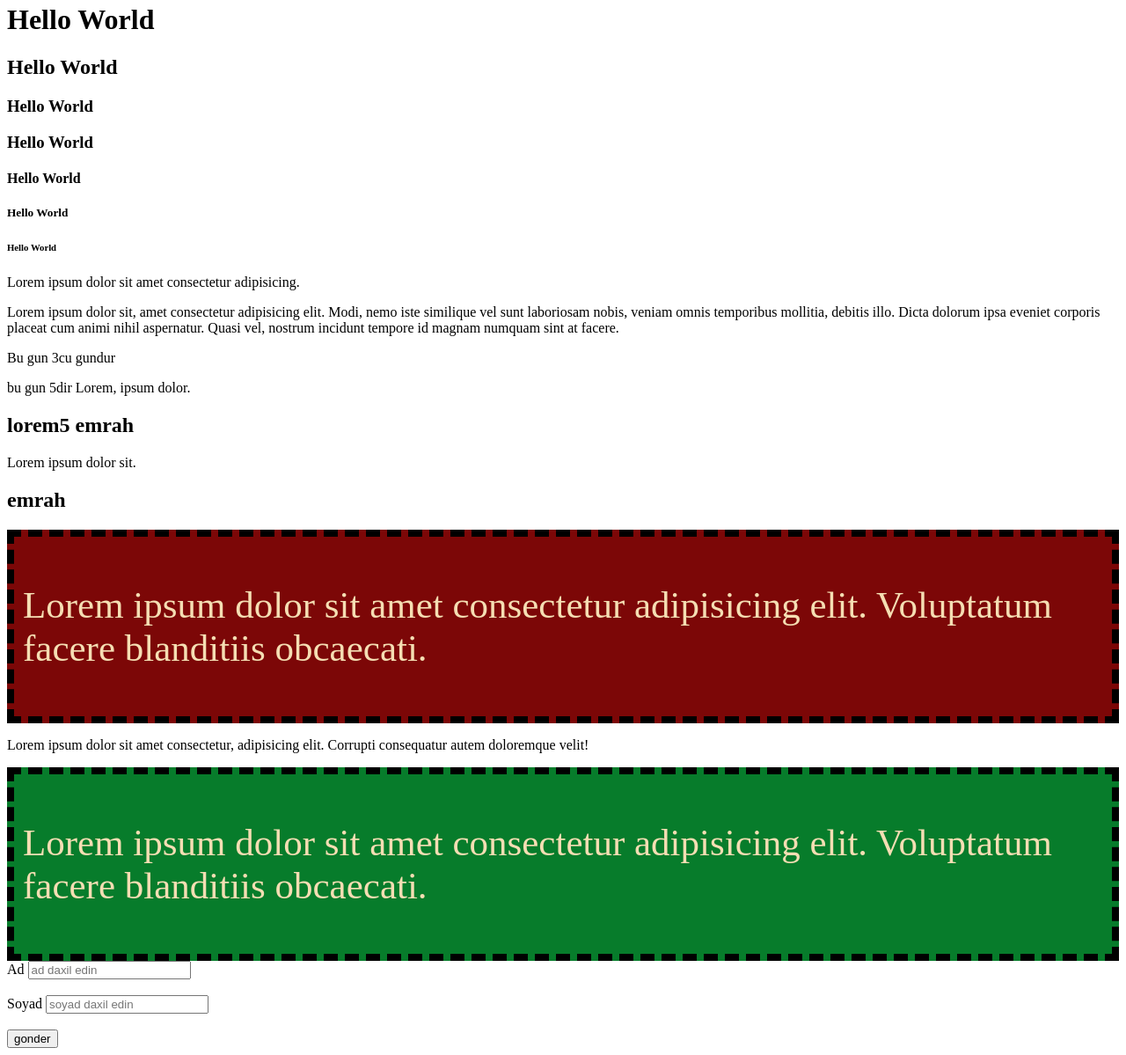
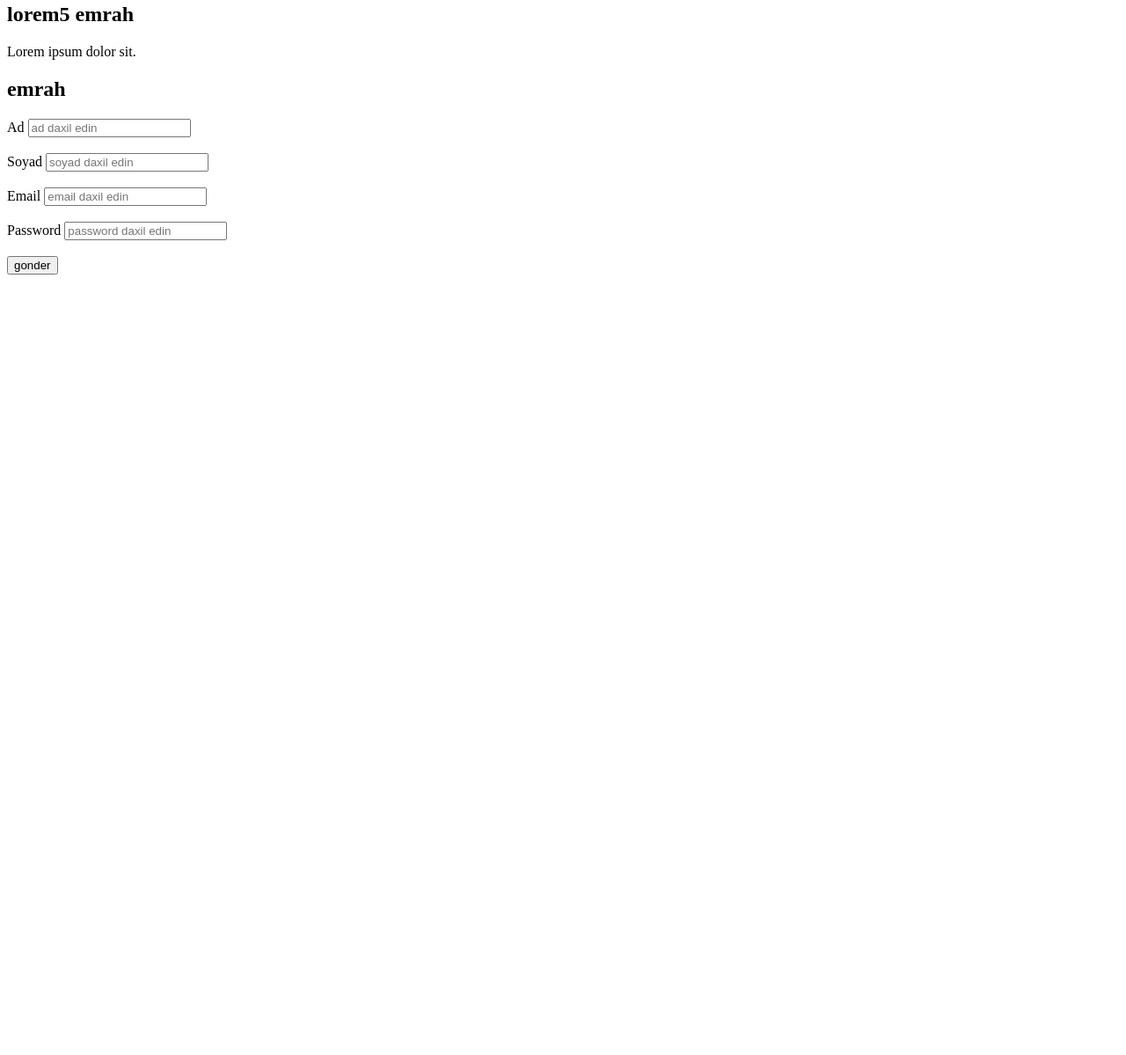
Before and after one commit to KhadijaMammad/ExtraLesson, a plain HTML site: page 01.html-intro/index.html in a window 1280 px wide. Shown: the part 17-1216 px from the top of the page at 88% size. After the commit the page ends 800 px from the top, so only its background shows below. Drawn offline with Linux system fonts and the light colour scheme.

Commit message:
new added

```diff
--- a/01.html-intro/index.html
+++ b/01.html-intro/index.html
@@ -3,31 +3,12 @@
   <head>
     <meta charset="UTF-8" />
     <meta name="viewport" content="width=device-width, initial-scale=1.0" />
+    <!-- SEO -->
     <title>Html Intro</title>
-
-    <style>
-        .container{
-            background-color: rgb(124, 7, 7);
-            color: wheat;
-            border: 6px solid rgb(55, 31, 52);
-            border: 8px dashed rgb(0, 0, 0);
-            padding: 10px;
-            font-size: 43px;
-        }
-        #footer{
-            background-color: rgb(7, 124, 43);
-            color: wheat;
-            border: 6px solid rgb(55, 31, 52);
-            border: 8px dashed rgb(0, 0, 0);
-            padding: 10px;
-            font-size: 43px;
-        }
-    </style>
-
   </head>
   <body>
     <!-- basliq(heading) teqler h1-h6 -->
-    <h1>Hello World</h1>  <h2>Hello World</h2>   <h3>Hello World</h3>
+    <!-- <h1>Hello World</h1>  <h2>Hello World</h2>   <h3>Hello World</h3>
 
     <h3>Hello World</h3>
     <h4>Hello World</h4>
@@ -44,7 +25,7 @@
     </p>
     <p>Bu gun 3cu gundur</p>
     <span>bu gun 5dir</span>
-    <span>Lorem, ipsum dolor.</span>
+    <span>Lorem, ipsum dolor.</span> -->
 
     <h2>lorem5 <span>emrah</span> </h2>
     <span>Lorem ipsum dolor sit. <h2>emrah</h2></span>
@@ -57,9 +38,11 @@
          p- paraqraf teqidir, melumat yazilir, block elementidi
          span - paraqraf yazilir bura da lakin inline elementdir -->
     <!-- class - classa qoyulmus addan bir nece yerde islene ve istifade oluna biler . isaresi ile secilir
-         id - unique bir addir, istifade edilen elementden(teqden) basqa tqe id olaraq verile bilmez, # isaresi ile secilir -->
+         id - unique bir deyerdir, istifade edilen elementden(teqden) basqa tqe id olaraq verile bilmez, # isaresi ile secilir -->
 
-    <div  class="container">
+
+         <!-- division -->
+    <!-- <div  class="container">
         <p>Lorem ipsum dolor sit amet consectetur adipisicing elit. Voluptatum facere blanditiis obcaecati.</p>
     </div>
 
@@ -69,19 +52,29 @@
 
     <div id="footer">
         <p>Lorem ipsum dolor sit amet consectetur adipisicing elit. Voluptatum facere blanditiis obcaecati.</p>
-    </div>
+    </div> -->
 
 
     <form>
        <div>
          <label for="">Ad</label>
-         <input type="text" placeholder="ad daxil edin"/>
+         <input type="text" placeholder="ad daxil edin" required/>
        </div>
          <br/>
          <div>
             <label for="">Soyad</label>
             <input type="text" placeholder="soyad daxil edin"/>
          </div>
+         <br/>
+         <div>
+          <label for="">Email</label>
+          <input type="email" placeholder="email daxil edin" required/>
+         </div>
+         <br/>
+          <div>
+          <label for="">Password</label>
+          <input type="password" placeholder="password daxil edin"/>
+         </div>
     </br>
         <button type="submit">gonder</button>
     </form>
```
